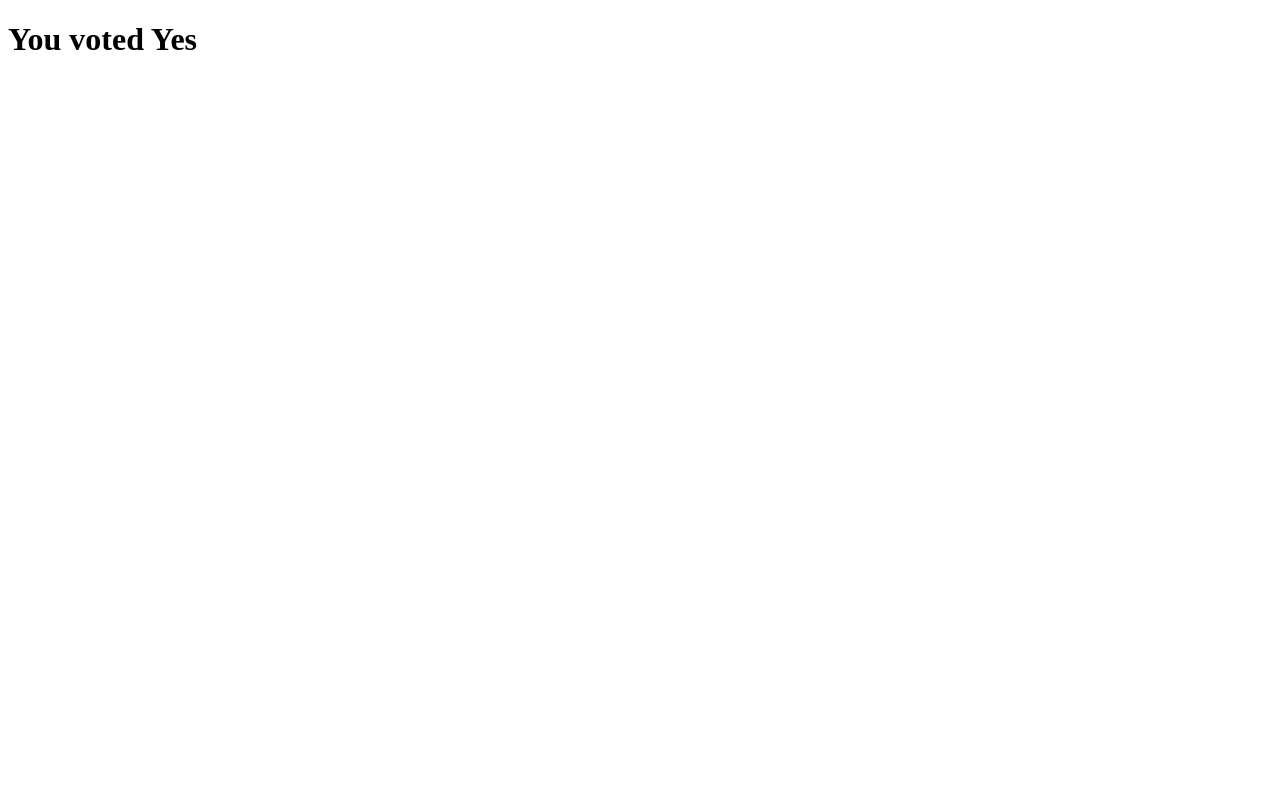
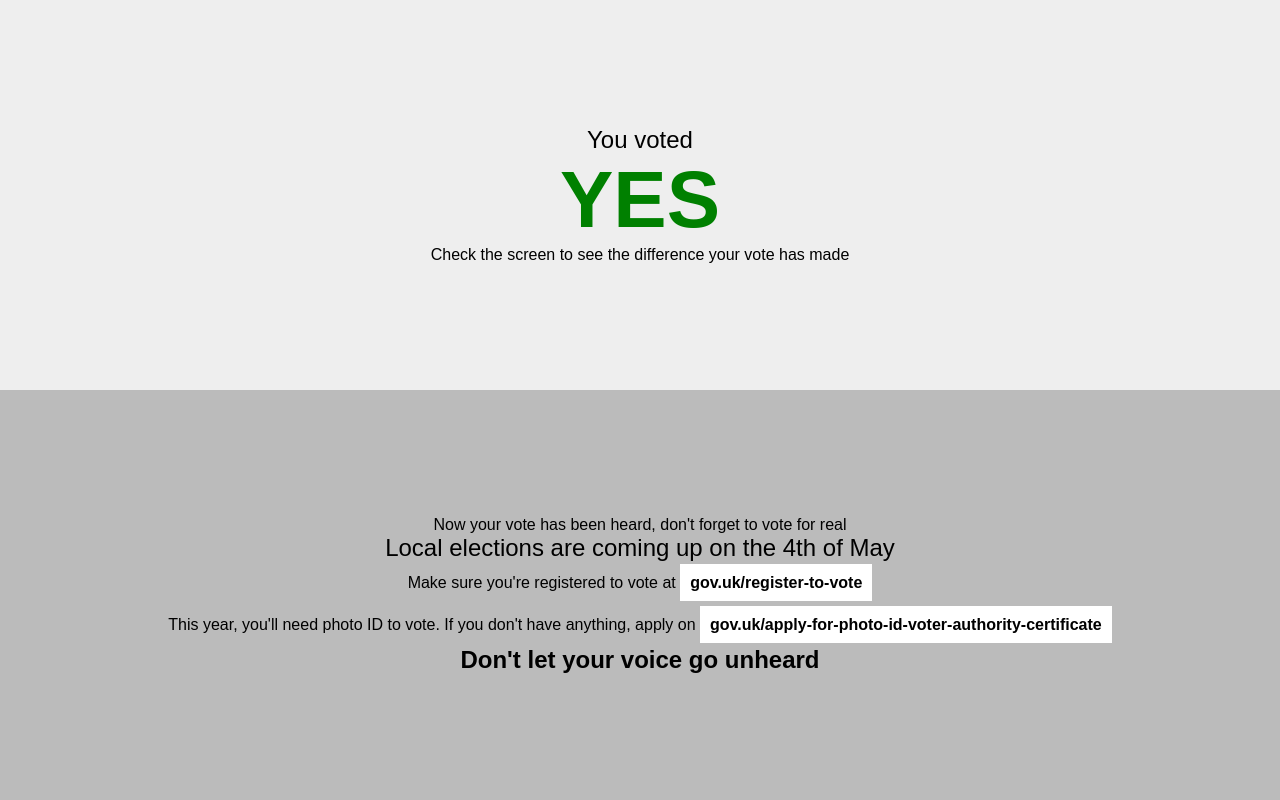
Before and after one commit to bradleysansom/vote, a plain HTML site: page yes/index.html in a window 1280 px wide. Drawn offline with Linux system fonts and the light colour scheme; no server answers.

Commit message:
voter registration info

```diff
--- a/yes/index.html
+++ b/yes/index.html
@@ -6,16 +6,93 @@
     <meta http-equiv="X-UA-Compatible" content="IE=edge">
     <meta name="viewport" content="width=device-width, initial-scale=1.0">
     <title>You voted Yes</title>
+    <style>
+        body {
+            margin: 0;
+            padding: 0;
+            width: 100vw;
+            height: 100vh;
+            display: flex;
+            flex-direction: column;
+            justify-content: space-between;
+            align-items: center;
+        }
+
+        div {
+            flex-grow: 1;
+            width: 100%;
+            display: flex;
+            flex-direction: column;
+            align-items: center;
+            justify-content: center;
+            align-content: center;
+            flex-wrap: nowrap;
+            font-family: sans-serif;
+        }
+
+        div.voted {
+            background-color: #eee;
+
+        }
+
+        div.register {
+            background-color: #bbb;
+        }
+
+        span#youVoted {
+            font-size: 1.5rem;
+        }
+
+        span#choice {
+            color: green;
+            font-size: 5rem;
+            font-weight: bold;
+        }
+
+        span#local {
+            font-size: 1.5rem;
+        }
+
+        a {
+            padding: 10px;
+            color: black;
+            background-color: white;
+            text-decoration: none;
+            font-weight: bold;
+        }
+
+        span:has(a) {
+            padding-block: 12px
+        }
+
+        span#unheard {
+            font-size: 1.5rem;
+            font-weight: bold;
+        }
+    </style>
 </head>
 
 <body>
-    <h1 id="choice"></h1>
+    <div class="voted">
+        <span id="youVoted">You voted</span>
+        <span id="choice">YES</span>
+        <span>Check the screen to see the difference your vote has made</span>
+    </div>
+    <div class="register">
+        <span id="now">Now your vote has been heard, don't forget to vote for real</span>
+        <span id="local">Local elections are coming up on the 4th of May</span>
+        <span id="register">Make sure you're registered to vote at <a
+                href="https://gov.uk/register-to-vote">gov.uk/register-to-vote</a></span>
+        <span id="id">This year, you'll need photo ID to vote. If you don't have anything, apply on <a
+                href="https://gov.uk/apply-for-photo-id-voter-authority-certificate">gov.uk/apply-for-photo-id-voter-authority-certificate</a></span>
+        <span id="unheard">Don't let your voice go unheard</span>
+    </div>
+
 
 </body>
 <script src="../script.js"></script>
 <script>
     sendVote(true);
-    document.getElementById("choice").innerHTML = "You voted Yes";
 </script>
 
 
```
Also changed, not shown: no/index.html (+79 -2 lines).
